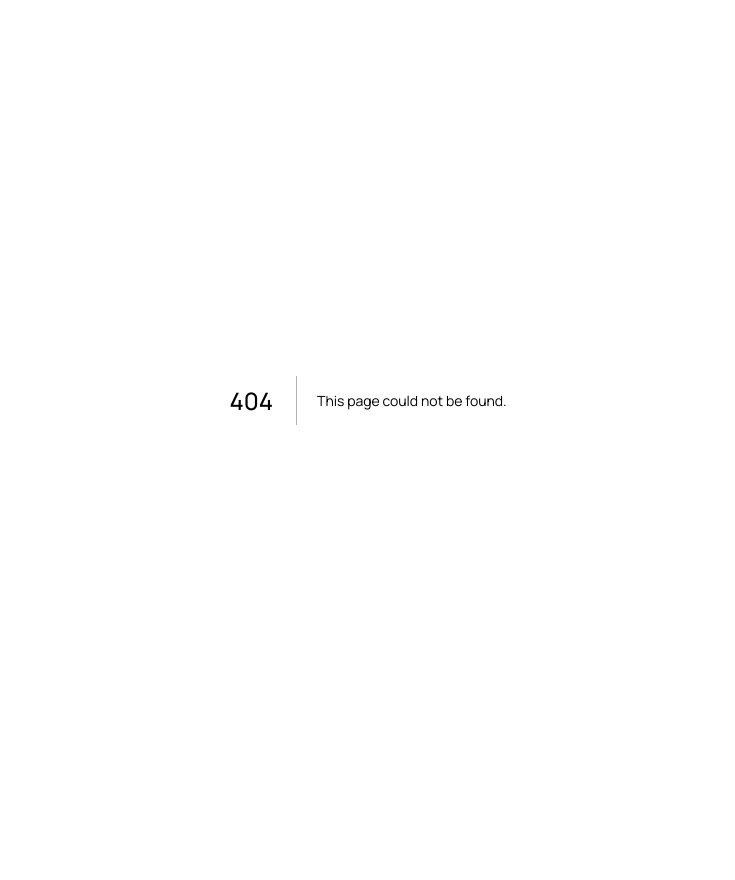
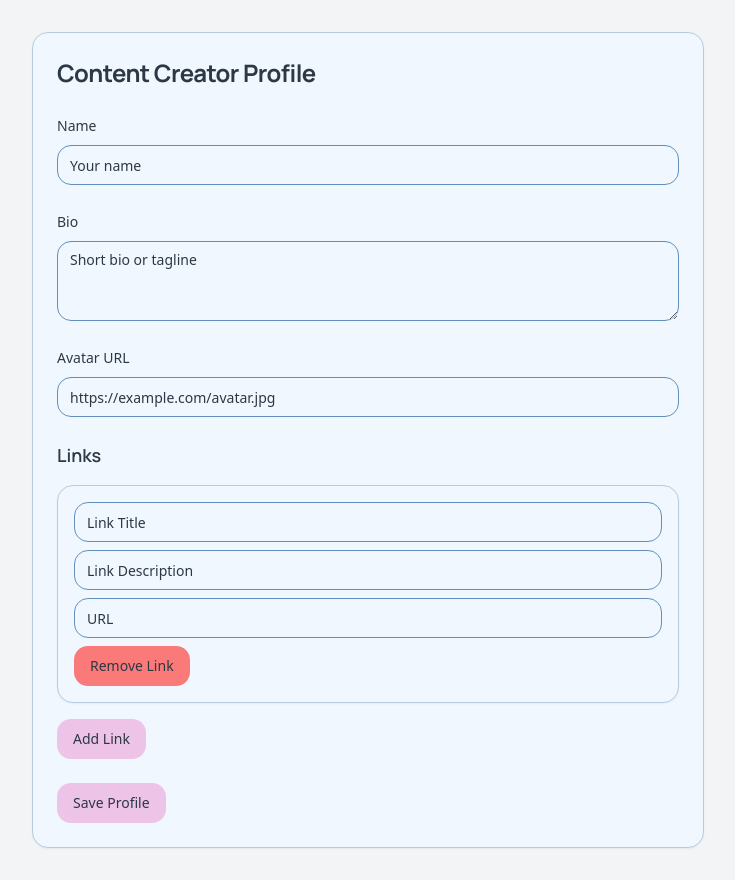
Before and after one commit to mattchx/octo-app, a Next.js app: page /dashboard in a window 1280 px wide. Before the commit this address had no page. Shown: the whole page, without its empty margins (272-1007 px from the left). Before the commit the page ends 800 px from the top, so only its background shows below. Built offline with nearby package versions, Linux system fonts and the light colour scheme.

Commit message:
add dashboard and preview pages

```diff
--- /dev/null
+++ b/app/dashboard/page.tsx
@@ -0,0 +1,99 @@
+"use client"
+// todo: look up if forms can be server components or not
+import { useState } from 'react'
+import { Card, CardContent, CardHeader, CardTitle } from "@/components/ui/card"
+import { Button } from "@/components/ui/button"
+import { Input } from "@/components/ui/input"
+import { Textarea } from "@/components/ui/textarea"
+import { Label } from "@/components/ui/label"
+
+export default function CreatorForm() {
+  const [links, setLinks] = useState([{ title: '', description: '', url: '' }])
+
+  const handleLinkChange = (index, field, value) => {
+    // const newLinks = [...links]
+    // newLinks?[index][field] = value
+    // setLinks(...newLinks)
+  }
+
+  const addLink = () => {
+    setLinks([...links, { title: '', description: '', url: '' }])
+  }
+
+  const removeLink = (index) => {
+    const newLinks = links.filter((_, i) => i !== index)
+    setLinks(newLinks)
+  }
+
+  const handleSubmit = (e) => {
+    e.preventDefault()
+    console.log({
+      name: e.target.name.value,
+      bio: e.target.bio.value,
+      avatarUrl: e.target.avatarUrl.value,
+      links
+    })
+    // Here you would typically send this data to your backend or state management system
+  }
+
+  return (
+    <div className="min-h-screen bg-gray-100 p-8">
+      <Card className="max-w-2xl mx-auto">
+        <CardHeader>
+          <CardTitle className="text-2xl font-bold">Content Creator Profile</CardTitle>
+        </CardHeader>
+        <CardContent>
+          <form onSubmit={handleSubmit} className="space-y-6">
+            <div className="space-y-2">
+              <Label htmlFor="name">Name</Label>
+              <Input id="name" name="name" placeholder="Your name" required />
+            </div>
+            <div className="space-y-2">
+              <Label htmlFor="bio">Bio</Label>
+              <Textarea id="bio" name="bio" placeholder="Short bio or tagline" required />
+            </div>
+            <div className="space-y-2">
+              <Label htmlFor="avatarUrl">Avatar URL</Label>
+              <Input id="avatarUrl" name="avatarUrl" placeholder="https://example.com/avatar.jpg" type="url" />
+            </div>
+
+            <div className="space-y-4">
+              <h3 className="text-lg font-semibold">Links</h3>
+              {links.map((link, index) => (
+                <Card key={index} className="p-4">
+                  <div className="space-y-2">
+                    <Input
+                      placeholder="Link Title"
+                      value={link.title}
+                      onChange={(e) => handleLinkChange(index, 'title', e.target.value)}
+                      required
+                    />
+                    <Input
+                      placeholder="Link Description"
+                      value={link.description}
+                      onChange={(e) => handleLinkChange(index, 'description', e.target.value)}
+                      required
+                    />
+                    <Input
+                      placeholder="URL"
+                      type="url"
+                      value={link.url}
+                      onChange={(e) => handleLinkChange(index, 'url', e.target.value)}
+                      required
+                    />
+                    <Button type="button" variant="destructive" onClick={() => removeLink(index)}>
+                      Remove Link
+                    </Button>
+                  </div>
+                </Card>
+              ))}
+              <Button type="button" onClick={addLink}>Add Link</Button>
+            </div>
+
+            <Button type="submit">Save Profile</Button>
+          </form>
+        </CardContent>
+      </Card>
+    </div>
+  )
+}
--- /dev/null
+++ b/app/dashboard/preview/page.tsx
@@ -0,0 +1,123 @@
+import { Avatar, AvatarImage, AvatarFallback } from "@/components/ui/avatar"
+import { Card } from "@/components/ui/card"
+
+export default function Component() {
+  return (
+    <div className="flex flex-col items-center justify-center min-h-[100dvh] bg-background text-foreground px-4 md:px-6">
+      <div className="max-w-md w-full space-y-6">
+        <div className="flex flex-col items-center space-y-4">
+          <Avatar className="h-24 w-24 animate-pulse border-2 border-primary">
+            <AvatarImage src="/placeholder-user.jpg" />
+            <AvatarFallback>JD</AvatarFallback>
+          </Avatar>
+          <div className="text-center space-y-1 animate-fade-in">
+            <h1 className="text-2xl font-bold">John Doe</h1>
+            <p className="text-muted-foreground">Software Engineer</p>
+          </div>
+        </div>
+        <div className="grid gap-4 animate-fade-in-up">
+          <Card className="parent group flex items-center gap-3 px-4 py-3 hover:bg-accent hover:text-accent-foreground transition-colors duration-300 ease-in-out">
+            <GithubIcon className="h-6 w-6 group-hover:animate-bounce" />
+            <span className="text-sm font-medium">Github</span>
+          </Card>
+          <Card className="parent group flex items-center gap-3 px-4 py-3 hover:bg-accent hover:text-accent-foreground transition-colors duration-300 ease-in-out">
+            <TwitterIcon className="h-6 w-6 group-hover:animate-bounce" />
+            <span className="text-sm font-medium">Twitter</span>
+          </Card>
+          <Card className="parent group flex items-center gap-3 px-4 py-3 hover:bg-accent hover:text-accent-foreground transition-colors duration-300 ease-in-out">
+            <LinkedinIcon className="h-6 w-6 group-hover:animate-bounce" />
+            <span className="text-sm font-medium">LinkedIn</span>
+          </Card>
+          <Card className="parent group flex items-center gap-3 px-4 py-3 hover:bg-accent hover:text-accent-foreground transition-colors duration-300 ease-in-out">
+            <GlobeIcon className="h-6 w-6 group-hover:animate-bounce" />
+            <span className="text-sm font-medium">Website</span>
+          </Card>
+        </div>
+      </div>
+    </div>
+  )
+}
+
+function GithubIcon(props) {
+  return (
+    <svg
+      {...props}
+      xmlns="http://www.w3.org/2000/svg"
+      width="24"
+      height="24"
+      viewBox="0 0 24 24"
+      fill="none"
+      stroke="currentColor"
+      strokeWidth="2"
+      strokeLinecap="round"
+      strokeLinejoin="round"
+    >
+      <path d="M15 22v-4a4.8 4.8 0 0 0-1-3.5c3 0 6-2 6-5.5.08-1.25-.27-2.48-1-3.5.28-1.15.28-2.35 0-3.5 0 0-1 0-3 1.5-2.64-.5-5.36-.5-8 0C6 2 5 2 5 2c-.3 1.15-.3 2.35 0 3.5A5.403 5.403 0 0 0 4 9c0 3.5 3 5.5 6 5.5-.39.49-.68 1.05-.85 1.65-.17.6-.22 1.23-.15 1.85v4" />
+      <path d="M9 18c-4.51 2-5-2-7-2" />
+    </svg>
+  )
+}
+
+
+function GlobeIcon(props) {
+  return (
+    <svg
+      {...props}
+      xmlns="http://www.w3.org/2000/svg"
+      width="24"
+      height="24"
+      viewBox="0 0 24 24"
+      fill="none"
+      stroke="currentColor"
+      strokeWidth="2"
+      strokeLinecap="round"
+      strokeLinejoin="round"
+    >
+      <circle cx="12" cy="12" r="10" />
+      <path d="M12 2a14.5 14.5 0 0 0 0 20 14.5 14.5 0 0 0 0-20" />
+      <path d="M2 12h20" />
+    </svg>
+  )
+}
+
+
+function LinkedinIcon(props) {
+  return (
+    <svg
+      {...props}
+      xmlns="http://www.w3.org/2000/svg"
+      width="24"
+      height="24"
+      viewBox="0 0 24 24"
+      fill="none"
+      stroke="currentColor"
+      strokeWidth="2"
+      strokeLinecap="round"
+      strokeLinejoin="round"
+    >
+      <path d="M16 8a6 6 0 0 1 6 6v7h-4v-7a2 2 0 0 0-2-2 2 2 0 0 0-2 2v7h-4v-7a6 6 0 0 1 6-6z" />
+      <rect width="4" height="12" x="2" y="9" />
+      <circle cx="4" cy="4" r="2" />
+    </svg>
+  )
+}
+
+
+function TwitterIcon(props) {
+  return (
+    <svg
+      {...props}
+      xmlns="http://www.w3.org/2000/svg"
+      width="24"
+      height="24"
+      viewBox="0 0 24 24"
+      fill="none"
+      stroke="currentColor"
+      strokeWidth="2"
+      strokeLinecap="round"
+      strokeLinejoin="round"
+    >
+      <path d="M22 4s-.7 2.1-2 3.4c1.6 10-9.4 17.3-18 11.6 2.2.1 4.4-.6 6-2C3 15.5.5 9.6 3 5c2.2 2.6 5.6 4.1 9 4-.9-4.2 4-6.6 7-3.8 1.1 0 3-1.2 3-1.2z" />
+    </svg>
+  )
+}
--- /dev/null
+++ b/components/ui/label.tsx
@@ -0,0 +1,26 @@
+"use client"
+
+import * as React from "react"
+import * as LabelPrimitive from "@radix-ui/react-label"
+import { cva, type VariantProps } from "class-variance-authority"
+
+import { cn } from "@/lib/utils"
+
+const labelVariants = cva(
+  "text-sm font-medium leading-none peer-disabled:cursor-not-allowed peer-disabled:opacity-70"
+)
+
+const Label = React.forwardRef<
+  React.ElementRef<typeof LabelPrimitive.Root>,
+  React.ComponentPropsWithoutRef<typeof LabelPrimitive.Root> &
+    VariantProps<typeof labelVariants>
+>(({ className, ...props }, ref) => (
+  <LabelPrimitive.Root
+    ref={ref}
+    className={cn(labelVariants(), className)}
+    {...props}
+  />
+))
+Label.displayName = LabelPrimitive.Root.displayName
+
+export { Label }
--- /dev/null
+++ b/components/ui/textarea.tsx
@@ -0,0 +1,24 @@
+import * as React from "react"
+
+import { cn } from "@/lib/utils"
+
+export interface TextareaProps
+  extends React.TextareaHTMLAttributes<HTMLTextAreaElement> {}
+
+const Textarea = React.forwardRef<HTMLTextAreaElement, TextareaProps>(
+  ({ className, ...props }, ref) => {
+    return (
+      <textarea
+        className={cn(
+          "flex min-h-[80px] w-full rounded-md border border-input bg-background px-3 py-2 text-sm ring-offset-background placeholder:text-muted-foreground focus-visible:outline-none focus-visible:ring-2 focus-visible:ring-ring focus-visible:ring-offset-2 disabled:cursor-not-allowed disabled:opacity-50",
+          className
+        )}
+        ref={ref}
+        {...props}
+      />
+    )
+  }
+)
+Textarea.displayName = "Textarea"
+
+export { Textarea }
--- a/package.json
+++ b/package.json
@@ -10,6 +10,7 @@
   },
   "dependencies": {
     "@radix-ui/react-avatar": "^1.1.0",
+    "@radix-ui/react-label": "^2.1.0",
     "@radix-ui/react-slot": "^1.1.0",
     "class-variance-authority": "^0.7.0",
     "clsx": "^2.1.1",
```
Also changed, not shown: 1 other file (tests, documents, lock files or other folders).
